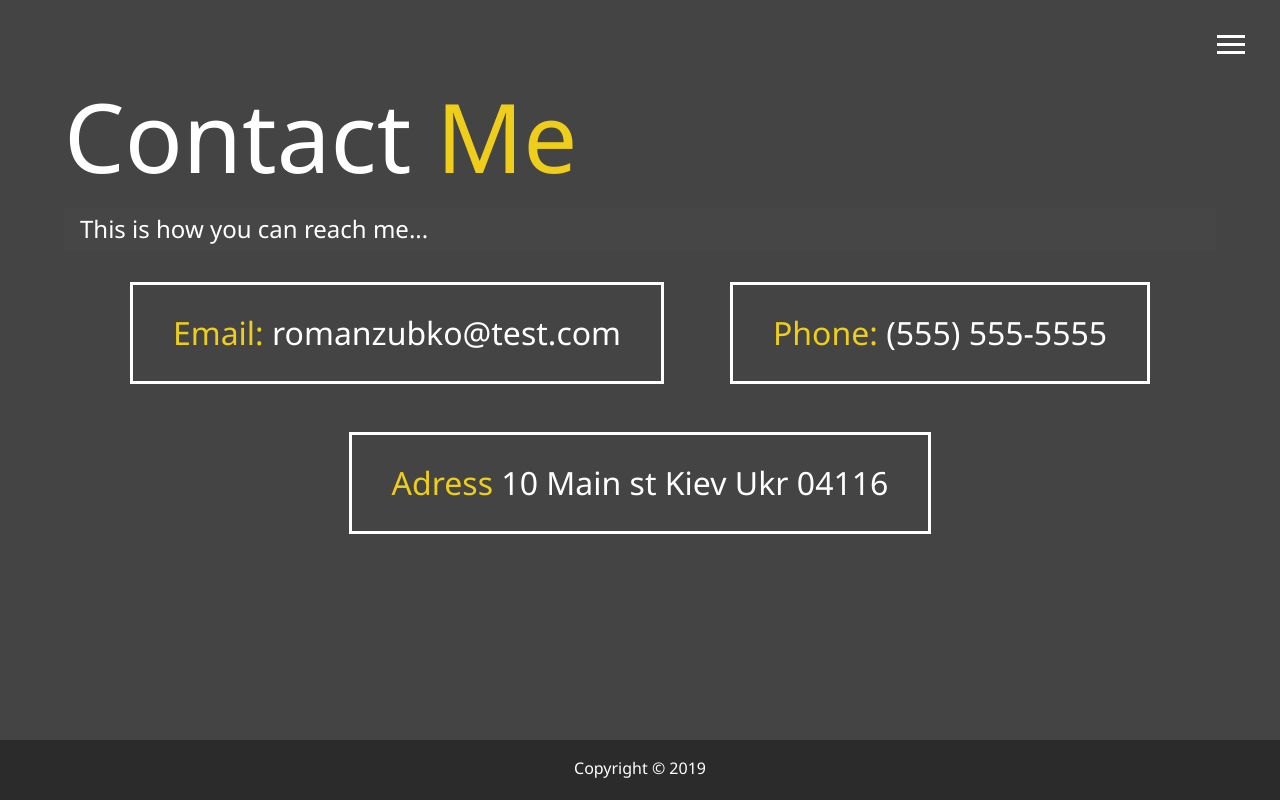
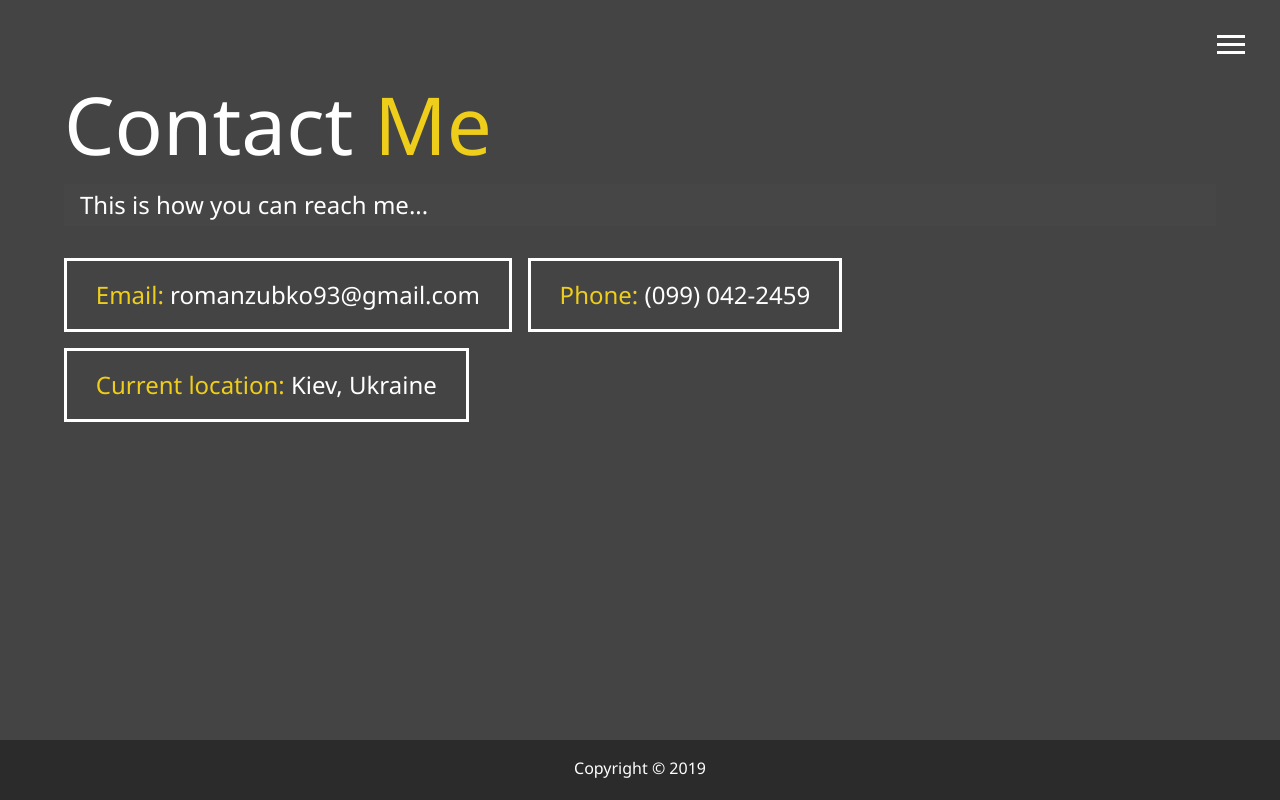
Before and after one commit to Skcorpion/modern-portfolio, a website: page dist/contact.html in a window 1280 px wide. Drawn offline with Linux system fonts and the light colour scheme.

Commit message:
h1/contact font, overlay/menu_scroll/portrait fix

```diff
--- a/scss/_config.scss
+++ b/scss/_config.scss
@@ -22,6 +22,7 @@ $background-opacity: 0.7;
         right: 0;
         width: 100%;
         height: 100%;
+        min-height: 515px; // bag fix on wide screens
         z-index: -1;
         background: rgba($primary-color, $background-opacity);
       }
@@ -62,3 +63,9 @@ $background-opacity: 0.7;
     @content;
   }
 }
+
+@mixin mediaWd {
+  @media screen and (max-height: 600px) {
+    @content;
+  }
+}
--- a/scss/_mobile.scss
+++ b/scss/_mobile.scss
@@ -70,12 +70,37 @@
 
 // Smartphones
 @include mediaSm {
-  main#home h1.lg-heading {
-    margin-top: 10vh;
-    font-size: 4rem;
+  main {
+    padding: 4rem 2rem;
+
+    h1.lg-heading {
+      font-size: 4rem;
+    }
+
+    &#home h1.lg-heading {
+      margin-top: 10vh;
+    }
   }
 
-  .projects {
+  main .projects {
     grid-template-columns: 1fr;
   }
+
+  .boxes div {
+    font-size: 1rem;
+  }
 }
+
+// Flipped Smartphones
+
+@include mediaWd {
+  header nav.menu {
+    div.menu-branding {
+      display: none;
+    }
+
+    ul.menu-nav {
+      height: 100vh;
+    }
+  }
+}
--- a/scss/main.scss
+++ b/scss/main.scss
@@ -23,7 +23,7 @@ h3 {
   font-weight: 400;
 
   &.lg-heading {
-    font-size: 6rem;
+    font-size: 5rem;
   }
 
   &.sm-heading {
@@ -71,6 +71,10 @@ main {
     h1 {
       margin-top: 20vh;
     }
+  }
+
+  &.off {
+    display: none;
   }
 }
 
@@ -135,15 +139,16 @@ main {
 .boxes {
   display: flex;
   flex-wrap: wrap;
-  justify-content: space-evenly;
+  justify-content: left;
   align-items: center;
   margin-top: 1rem;
 
   div {
-    font-size: 2rem;
+    font-size: 1.5rem;
     border: 3px #fff solid;
-    padding: 1.5rem 2.5rem;
-    margin-bottom: 3rem;
+    padding: 1rem 1.8rem;
+    margin-bottom: 1rem;
+    margin-right: 1rem;
     @include easeOut;
 
     &:hover {
```
Also changed, not shown: dist/contact.html, dist/css/main.css, dist/js/main.js.
